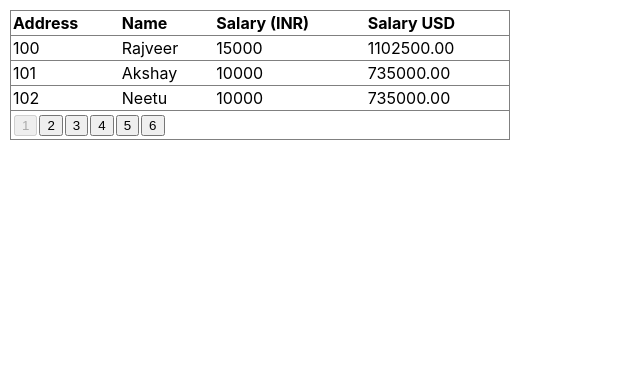
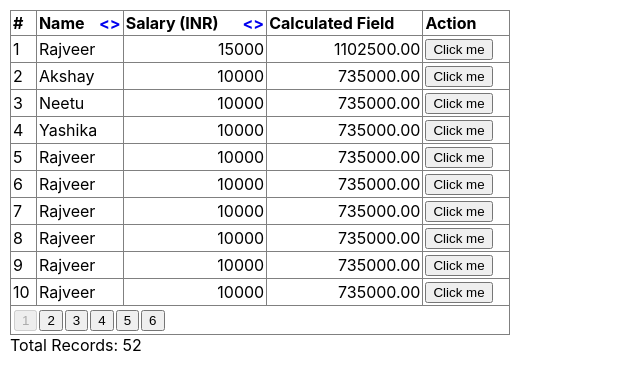
Before and after one commit to rajveersinghsaini-code/aspnet-web-controls, a React (Create React App) app: page / in a window 1280 px wide. Shown: the top 390 px of the page, without its empty margins (0-640 px from the left). Built offline with nearby package versions, Linux system fonts and the light colour scheme.

Commit message:
Implemented sorting and paging

```diff
--- a/package.json
+++ b/package.json
@@ -3,7 +3,7 @@
   "description": "Pacakge to generate controls similer to asp.net web control syntax.",
   "version": "0.0.1",
   "private": false,
-  "license":"MIT",
+  "license": "MIT",
   "dependencies": {
     "@testing-library/jest-dom": "^5.11.6",
     "@testing-library/react": "^11.2.2",
--- a/public/index.html
+++ b/public/index.html
@@ -24,6 +24,7 @@
       work correctly both with client-side routing and a non-root public URL.
       Learn how to configure a non-root public URL by running `npm run build`.
     -->
+
     <title>React App</title>
   </head>
   <body>
@@ -39,5 +40,6 @@
       To begin the development, run `npm start` or `yarn start`.
       To create a production bundle, use `npm run build` or `yarn build`.
     -->
+
   </body>
 </html>
--- a/src/App.js
+++ b/src/App.js
@@ -1,4 +1,5 @@
 //import logo from "./logo.svg";
+import React from "react";
 import "./App.css";
 import GridView from "./GridView/GridView";
 import BoundField from "./GridView/BoundField";
@@ -22,30 +23,92 @@ function App() {
     { Name: "Rajveer", Id: 113, Salary: 10000, Currency: "GBP" },
     { Name: "Rajveer", Id: 114, Salary: 10000, Currency: "GBP" },
     { Name: "Rajveer", Id: 115, Salary: 10000, Currency: "GBP" },
+    { Name: "Rajveer", Id: 104, Salary: 10000, Currency: "GBP" },
+    { Name: "Rajveer", Id: 105, Salary: 10000, Currency: "GBP" },
+    { Name: "Rajveer", Id: 106, Salary: 10000, Currency: "GBP" },
+    { Name: "Rajveer", Id: 107, Salary: 10000, Currency: "GBP" },
+    { Name: "Rajveer", Id: 108, Salary: 10000, Currency: "GBP" },
+    { Name: "Rajveer", Id: 109, Salary: 10000, Currency: "GBP" },
+    { Name: "Rajveer", Id: 110, Salary: 10000, Currency: "GBP" },
+    { Name: "Rajveer", Id: 111, Salary: 10000, Currency: "GBP" },
+    { Name: "Rajveer", Id: 112, Salary: 10000, Currency: "GBP" },
+    { Name: "Rajveer", Id: 113, Salary: 10000, Currency: "GBP" },
+    { Name: "Rajveer", Id: 114, Salary: 10000, Currency: "GBP" },
+    { Name: "Rajveer", Id: 115, Salary: 10000, Currency: "GBP" },
+    { Name: "Rajveer", Id: 104, Salary: 10000, Currency: "GBP" },
+    { Name: "Rajveer", Id: 105, Salary: 10000, Currency: "GBP" },
+    { Name: "Rajveer", Id: 106, Salary: 10000, Currency: "GBP" },
+    { Name: "Rajveer", Id: 107, Salary: 10000, Currency: "GBP" },
+    { Name: "Rajveer", Id: 108, Salary: 10000, Currency: "GBP" },
+    { Name: "Rajveer", Id: 109, Salary: 10000, Currency: "GBP" },
+    { Name: "Rajveer", Id: 110, Salary: 10000, Currency: "GBP" },
+    { Name: "Rajveer", Id: 111, Salary: 10000, Currency: "GBP" },
+    { Name: "Rajveer", Id: 112, Salary: 10000, Currency: "GBP" },
+    { Name: "Rajveer", Id: 113, Salary: 10000, Currency: "GBP" },
+    { Name: "Rajveer", Id: 114, Salary: 10000, Currency: "GBP" },
+    { Name: "Rajveer", Id: 115, Salary: 10000, Currency: "GBP" },
+    { Name: "Rajveer", Id: 104, Salary: 10000, Currency: "GBP" },
+    { Name: "Rajveer", Id: 105, Salary: 10000, Currency: "GBP" },
+    { Name: "Rajveer", Id: 106, Salary: 10000, Currency: "GBP" },
+    { Name: "Rajveer", Id: 107, Salary: 10000, Currency: "GBP" },
+    { Name: "Rajveer", Id: 108, Salary: 10000, Currency: "GBP" },
+    { Name: "Rajveer", Id: 109, Salary: 10000, Currency: "GBP" },
+    { Name: "Rajveer", Id: 110, Salary: 10000, Currency: "GBP" },
+    { Name: "Rajveer", Id: 111, Salary: 10000, Currency: "GBP" },
+    { Name: "Rajveer", Id: 112, Salary: 10000, Currency: "GBP" },
+    { Name: "Rajveer", Id: 113, Salary: 10000, Currency: "GBP" },
+    { Name: "Rajveer", Id: 114, Salary: 10000, Currency: "GBP" },
+    { Name: "Rajveer", Id: 115, Salary: 10000, Currency: "GBP" },
   ];
   //dataSource = [];
+  const onButtonClick = (name, salary) => {
+    alert(`${name} has ${salary}`);
+  };
   return (
     <div style={{ padding: "10px" }}>
       <GridView
         id="grdHelloWorld"
         dataSource={dataSource}
-        pageSize={3}
-        allowPaging={true}
         emptyDataText="no data"
         width={500}
-        gridLines="Horizontal"
+        allowPaging={true}
+        allowSorting={true}
       >
         <Columns>
-          <BoundField headerText="Address" dataField="Id" sortExpression="Id" />
-          <BoundField headerText="Name" dataField="Name" />
-          <BoundField headerText="Salary (INR)" dataField="Salary" />
           <BoundField
-            headerText="Salary USD"
+            headerText="Id"
+            dataField="Id"
+            sortExpression="Id"
+            visible={false}
+          />
+          <BoundField
+            headerText="Name"
+            dataField="Name"
+            sortExpression="Name"
+          />
+          <BoundField
+            headerText="Salary (INR)"
+            dataField="Salary"
+            sortExpression="Salary"
+            itemStyle={{ textAlign: "right" }}
+          />
+          <BoundField
+            headerText="Calculated Field"
             dataExpression={({ Salary }) => `${(Salary * 73.5).toFixed(2)}`}
+            itemStyle={{ textAlign: "right" }}
+          />
+          <BoundField
+            headerText="Action"
+            dataExpression={(objRow) => (
+              <button onClick={() => onButtonClick(objRow.Name, objRow.Salary)}>
+                Click me
+              </button>
+            )}
           />
         </Columns>
       </GridView>
     </div>
   );
 }
+
 export default App;
--- a/src/GridView/BoundField.jsx
+++ b/src/GridView/BoundField.jsx
@@ -12,6 +12,10 @@ BoundField.propTypes = {
   visible: PropTypes.bool,
   dataExpression: PropTypes.oneOfType([PropTypes.node, PropTypes.func]),
   sortExpression: PropTypes.string,
+  headerStyle: PropTypes.object,
+  itemStyle: PropTypes.object,
+  headerCssClass: PropTypes.string,
+  itemCssClass: PropTypes.string,
 };
 BoundField.defaultProps = {
   headerText: "",
@@ -21,4 +25,8 @@ BoundField.defaultProps = {
   visible: true,
   dataExpression: null,
   sortExpression: null,
+  headerStyle: null,
+  itemStyle: null,
+  headerCssClass: null,
+  itemCssClass: null,
 };
--- a/src/GridView/GridView.jsx
+++ b/src/GridView/GridView.jsx
@@ -1,12 +1,17 @@
 import classnames from "classnames";
 import PropTypes from "prop-types";
 import React, { Component } from "react";
-import { TABLE_CLASS } from "../private/Constants";
+import {
+  TABLE_CLASS,
+  TABLE_SORT_ASCENDING,
+  TABLE_SORT_DESCENDING,
+} from "../private/Constants";
 import GridCell from "./GridCell";
 import GridRow from "./GridRow";
 import GridHeaderCell from "./GridHeaderCell";
 import Pagination from "./Pagination";
 import "./WebControls.css";
+import { resultOf } from "../private/AppUtility";
 
 class GridView extends Component {
   constructor(props) {
@@ -15,7 +20,7 @@ class GridView extends Component {
       selectedPageIndex: 0,
       sortExpression: "",
       internalDataSource: this.gridViewInitialLoad(0),
-      sortDirection: "ASC",
+      sortDirection: TABLE_SORT_ASCENDING,
     };
   }
   static propTypes = {
@@ -52,6 +57,8 @@ class GridView extends Component {
       outerBorder: PropTypes.bool,
       align: PropTypes.oneOf(["left", "center", "right"]),
     }),
+    showRowNumbers: PropTypes.bool,
+    showTotalRows: PropTypes.bool,
   };
   static defaultProps = {
     allowPaging: false,
@@ -75,6 +82,8 @@ class GridView extends Component {
       outerBorder: true,
       align: "left",
     },
+    showRowNumbers: true,
+    showTotalRows: true,
   };
 
   setRootRef = (ref) => {
@@ -112,13 +121,13 @@ class GridView extends Component {
   };
   getSortOrder = (sortExp, sortDir) => {
     return (a, b) => {
-      if (sortDir === "ASC") {
+      if (sortDir === TABLE_SORT_ASCENDING) {
         if (a[sortExp] > b[sortExp]) {
           return 1;
         } else if (a[sortExp] < b[sortExp]) {
           return -1;
         }
-      } else if (sortDir === "DESC") {
+      } else if (sortDir === TABLE_SORT_DESCENDING) {
         if (a[sortExp] < b[sortExp]) {
           return 1;
         } else if (a[sortExp] > b[sortExp]) {
@@ -186,66 +195,105 @@ class GridView extends Component {
       (_showHeader || showHeaderWhenEmpty) &&
       dataFieldNames.map((child, index) => {
         return (
+          child.visible && (
             <GridHeaderCell
               key={index}
               visible={child.visible}
               scope="col"
               title={child.headerText}
+              style={child.headerStyle}
+              className={child.headerCssClass}
             >
               {child.headerText}
               {allowSorting && child.sortExpression && (
-              <React.Fragment>
+                <span style={{ float: "right" }}>
                   <a
-                  href="javascript:void(0)"
+                    href="/#"
+                    style={{ textDecoration: "none" }}
+                    title="Sort ascending order"
                     onClick={() =>
-                    this.setSortExpression(child.sortExpression, "ASC")
+                      this.setSortExpression(
+                        child.sortExpression,
+                        TABLE_SORT_ASCENDING
+                      )
                     }
                   >
                     {"<"}
                   </a>
                   <a
-                  href="javascript:void(0)"
+                    href="/#"
+                    style={{ textDecoration: "none" }}
+                    title="Sort descending order"
                     onClick={() =>
-                    this.setSortExpression(child.sortExpression, "DESC")
+                      this.setSortExpression(
+                        child.sortExpression,
+                        TABLE_SORT_DESCENDING
+                      )
                     }
                   >
                     {">"}
                   </a>
-              </React.Fragment>
+                </span>
               )}
             </GridHeaderCell>
+          )
         );
       })
     );
   };
   setSortExpression = (sortExp, sortDir) => {
+    const { sortExpression, sortDirection } = this.state;
+    if (sortExpression !== sortExp || sortDirection !== sortDir) {
       this.setState({ sortExpression: sortExp, sortDirection: sortDir }, () => {
         this.getPaginationData();
       });
+    }
+  };
+  getRowNumberStartIndex = () => {
+    const { pageSize } = this.props;
+    const { selectedPageIndex } = this.state;
+    let startRec = Math.max(selectedPageIndex, 0) * pageSize;
+    return startRec;
   };
   getTableBodyContent = (dataFieldNames, internalDataSource) => {
-    const { emptyDataText } = this.props;
+    const { emptyDataText, showRowNumbers } = this.props;
+    const rowNumstart = showRowNumbers && this.getRowNumberStartIndex();
     if (dataFieldNames && dataFieldNames.length > 0) {
       const numberOfColumns = dataFieldNames.length;
       if (internalDataSource && internalDataSource.length > 0) {
         return internalDataSource.map((obj, rowIndex) => {
           return (
             <GridRow key={rowIndex}>
+              {showRowNumbers && (
+                <GridCell key={rowIndex}>{rowNumstart + rowIndex + 1}</GridCell>
+              )}
               {dataFieldNames.map((field, colIndex) => {
                 let tdText = "";
-                if (obj && obj.hasOwnProperty(field.dataField)) {
+                if (
+                  field.visible &&
+                  obj &&
+                  obj.hasOwnProperty(field.dataField)
+                ) {
                   tdText = obj[field.dataField];
                 }
                 if (
+                  field.visible &&
                   field.dataExpression &&
                   typeof field.dataExpression === "function"
                 ) {
-                  tdText = field.dataExpression(obj);
+                  tdText = resultOf(field.dataExpression(obj));
                 }
                 return (
-                  <GridCell key={colIndex} visible={field.visible}>
+                  field.visible && (
+                    <GridCell
+                      key={colIndex}
+                      visible={field.visible}
+                      style={field.itemStyle}
+                      className={field.itemCssClass}
+                    >
                       {tdText}
                     </GridCell>
+                  )
                 );
               })}
             </GridRow>
@@ -281,13 +329,19 @@ class GridView extends Component {
       dataKeyNames,
       emptyDataText,
       pagerSettings,
+      showRowNumbers,
+      showTotalRows,
       ...elementProps
     } = this.props;
 
     const { internalDataSource } = this.state;
     const totalRows = dataSource.length;
     const dataFieldNames = this.getDataColumnsDetails();
-    const numberOfColumns = dataFieldNames.length;
+    let numberOfColumns = dataFieldNames.filter((obj) => {
+      return obj.visible === true;
+    }).length;
+    numberOfColumns = showRowNumbers ? numberOfColumns + 1 : numberOfColumns;
+
     const headerRow = this.getGridviewHeaderRow(dataFieldNames);
     const bodyRows = this.getTableBodyContent(
       dataFieldNames,
@@ -314,9 +368,20 @@ class GridView extends Component {
           {caption && (
             <caption className="wc-table--caption">{caption}</caption>
           )}
-          <thead>{headerRow && <GridRow>{headerRow}</GridRow>}</thead>
-          <tbody>
-            {bodyRows}
+          <thead>
+            {headerRow && (
+              <GridRow>
+                {showRowNumbers && (
+                  <GridHeaderCell key={-1} disabled={true}>
+                    {"#"}
+                  </GridHeaderCell>
+                )}
+                {headerRow}
+              </GridRow>
+            )}
+          </thead>
+          <tbody>{bodyRows}</tbody>
+          <tfoot>
             {allowPaging && (
               <Pagination
                 numberOfColumns={numberOfColumns}
@@ -326,10 +391,9 @@ class GridView extends Component {
                 pageIndexChanging={this.onPaginationClick}
               />
             )}
-          </tbody>
-
-          <tfoot></tfoot>
+          </tfoot>
         </table>
+        {showTotalRows && <span>Total Records: {totalRows}</span>}
       </div>
     );
   }
--- a/src/private/AppUtility.js
+++ b/src/private/AppUtility.js
@@ -1,5 +1,5 @@
 export const __nonMSDOMBrowser =
-  window.navigator.appName.toLowerCase().indexOf("explorer") == -1;
+  window.navigator.appName.toLowerCase().indexOf("explorer") === -1;
 
 export function resultOf(propertyOrFunction, arg = {}, context = null) {
   return typeof propertyOrFunction !== "function"
--- a/src/private/Constants.js
+++ b/src/private/Constants.js
@@ -13,3 +13,5 @@ export const CLEAR_ANNOUNCEMENT_TIMEOUT = 500;
 export const SELECTABLE_ROW_CLASS = "wc-table--selectable";
 export const PAGINATION_ACTIVE_PAGE_CLASS = "wc-pagination--active";
 export const PAGINATION_BORDER_NOBORDER_CLASS = "wc-pagination--border-none";
+export const TABLE_SORT_ASCENDING = "ASC";
+export const TABLE_SORT_DESCENDING = "DESC";
```
Also changed, not shown: src/GridView/Pagination.jsx (+46 -6 lines), 1 other file (tests, documents, lock files or other folders). Lines whose indentation alone changed are shown as unchanged.
